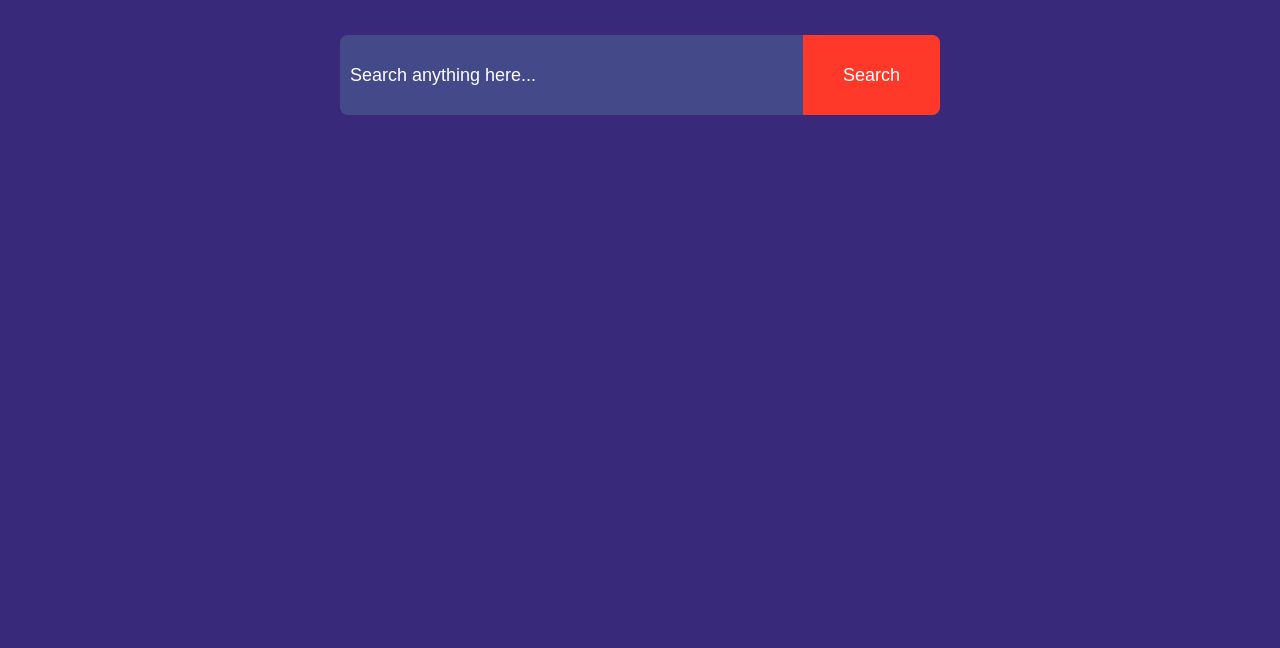
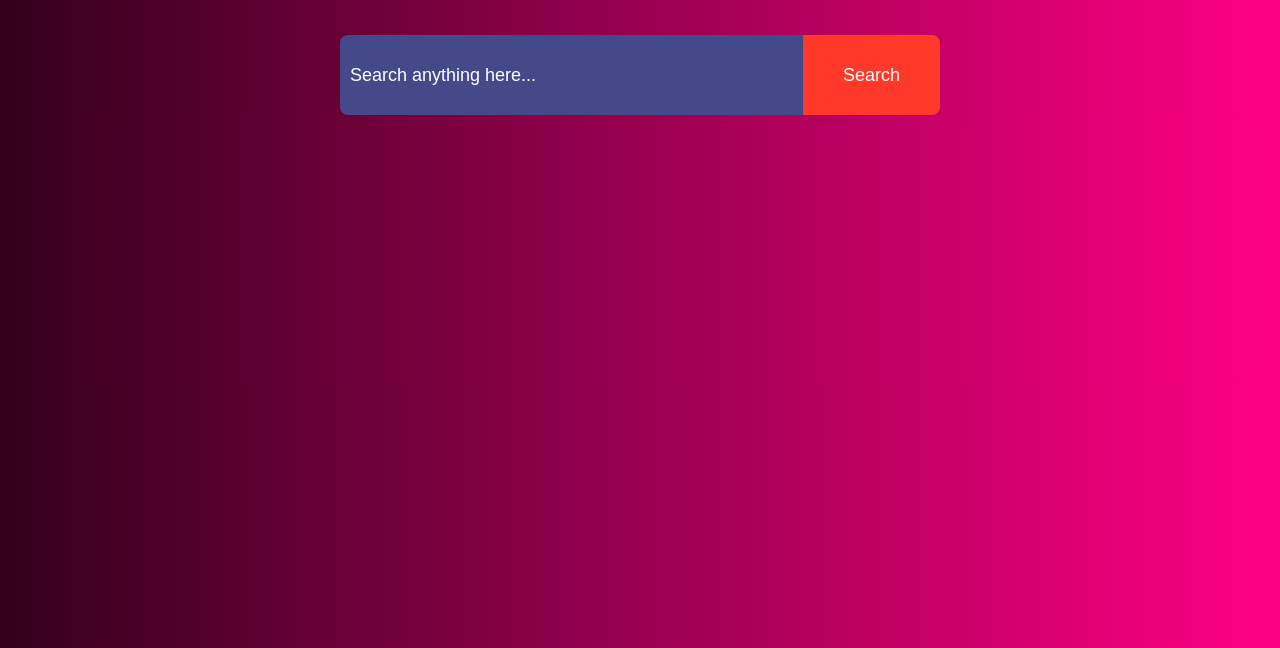
Before and after one commit to pudinaman/Image-Forger, a plain HTML site: page index.html in a window 1280 px wide. Shown: the part 152-800 px from the top of the page. Drawn offline with Linux system fonts and the light colour scheme.

Commit message:
first commit in style.css

```diff
--- a/style.css
+++ b/style.css
@@ -5,7 +5,7 @@
     box-sizing:border-box;
 }
 body{
-    background: #39297b;
+    background-image: linear-gradient(to right, #33001b, #ff0084);
     color:#fff;
 }
 h1{
```
